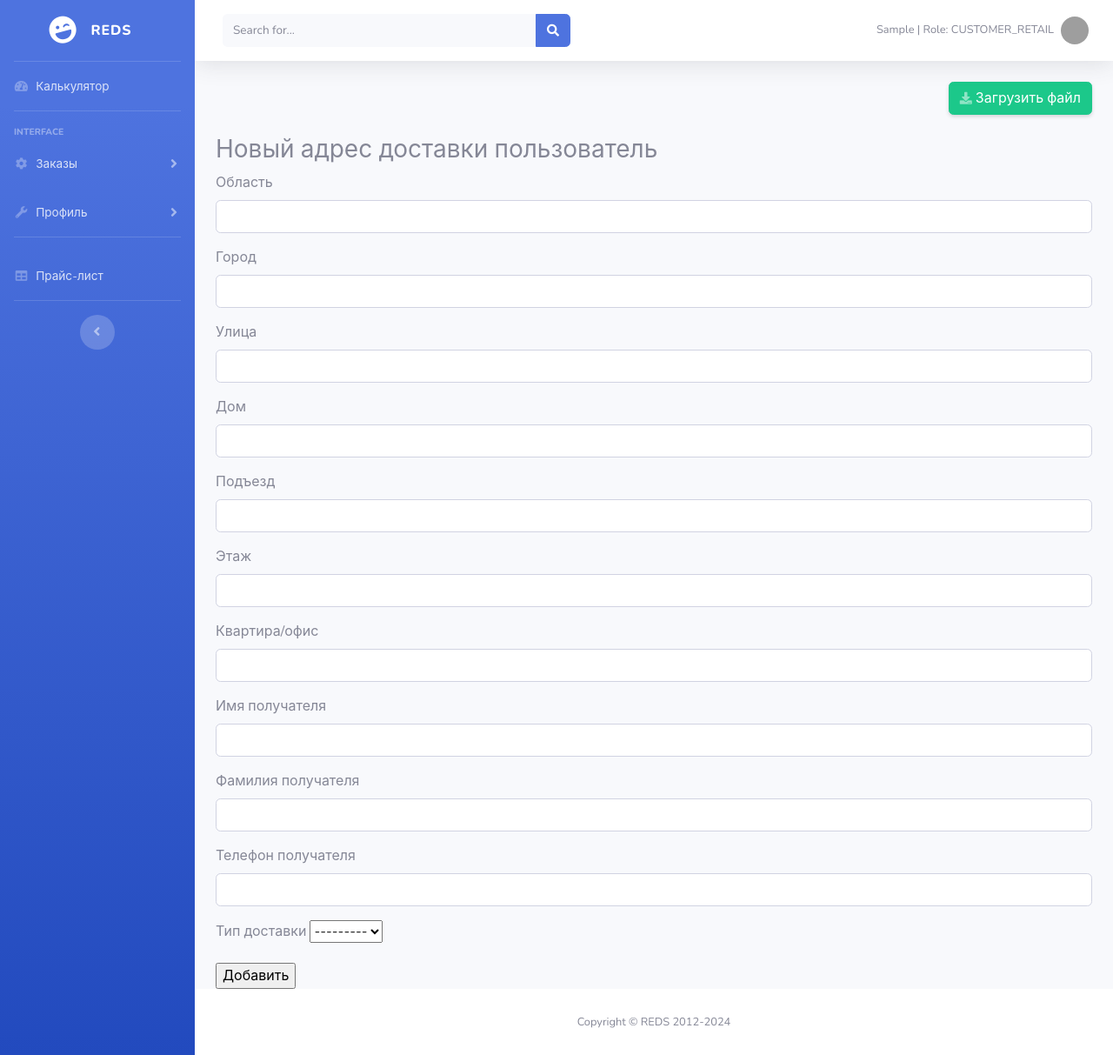
After one commit to Sapov/reds_cms, a Django app: page /users/create_address/ in a window 1280 px wide. The commit adds this page. Shown: the whole page at 87% size. Run offline with Django 5.2, Linux system fonts and the light colour scheme; the visitor is signed in with stand-in values (Sample User, id 1); some libraries are stand-ins or nearby versions; grey boxes are pictures that could not be loaded.

Commit message:
create address_create.html

```diff
--- a/users/templates/base.html
+++ b/users/templates/base.html
@@ -90,21 +90,14 @@
                 <div class="bg-white py-2 collapse-inner rounded">
                     <h6 class="collapse-header">Мой профиль:</h6>
                     <a class="collapse-item" href="{% url 'edit_profile' %}">Редактировать профиль</a>
+                    <a class="collapse-item" href="{% url 'address_list' %}">Доставка</a>
                     <a class="collapse-item" href="{% url 'user_list' %}">Все пользователи</a>
                     <a class="collapse-item" href="{% url 'user_create' %}">Добавить пользователя</a>
-
 
 
                 </div>
             </div>
         </li>
-
-
-
-
-
-
-
 
 
         <!-- Divider -->
@@ -137,14 +130,6 @@
         <!--                    <i class="fas fa-fw fa-chart-area"></i>-->
         <!--                    <span>Доставка</span></a>-->
         <!--            </li>-->
-
-
-
-
-
-
-
-
 
 
         <li class="nav-item">
@@ -220,7 +205,6 @@
                     </li>
 
 
-
                     <!-- Nav Item - User Information -->
                     <li class="nav-item dropdown no-arrow">
                         <a class="nav-link dropdown-toggle" href="#" id="userDropdown" role="button"
@@ -247,12 +231,14 @@
                             {% if request.user.is_authenticated %}
 
                             <div class="dropdown-divider"></div>
-                                <a class="dropdown-item" href="{% url 'logout' %}" data-toggle="modal" data-target="#logoutModal">
+                            <a class="dropdown-item" href="{% url 'logout' %}" data-toggle="modal"
+                               data-target="#logoutModal">
                                 <i class="fas fa-sign-out-alt fa-sm fa-fw mr-2 text-gray-400"></i>
                                 Выйти
                             </a>
                             {% else %}
-                                <a class="dropdown-item" href="{% url 'login' %}"data-toggle="modal" data-target="#logoutModal">
+                            <a class="dropdown-item" href="{% url 'login' %}" data-toggle="modal"
+                               data-target="#logoutModal">
                                 <i class="fas fa-sign-out-alt fa-sm fa-fw mr-2 text-gray-400"></i>
                                 Войти
                             </a>
@@ -265,13 +251,12 @@
             <!-- End of Topbar -->
 
 
-
             <!-- Begin Page Content -->
             <div class="container-fluid">
 
                 <!-- Page Heading -->
                 <div class="d-sm-flex align-items-center justify-content-between mb-4">
-                    <h1 class="h3 mb-0 text-gray-800"> </h1>
+                    <h1 class="h3 mb-0 text-gray-800"></h1>
 
                     <a href="{% url 'dashboard' %}" class="d-none d-sm-inline-block btn btn-success shadow-sm"><i
                             class="fas fa-download fa-sm text-white-50"></i> Загрузить файл</a>
@@ -284,10 +269,6 @@
 
             <!-- /.container-fluid -->
             <!-- End of Main Content -->
-
-
-
-
 
 
             <!-- Footer -->
@@ -339,7 +320,7 @@
     <script src="{% static 'vendor/jquery-easing/jquery.easing.min.js' %}"></script>
 
     <!-- Custom scripts for all pages-->
-    <script src= "{% static 'js/sb-admin-2.min.js' %}"></script>
+    <script src="{% static 'js/sb-admin-2.min.js' %}"></script>
 
 
     {% endif %}
--- /dev/null
+++ b/users/templates/users/address_create.html
@@ -0,0 +1,15 @@
+{% extends "base.html" %}
+{% block title %} Добавить адрес пользователя {% endblock %}
+{% load crispy_forms_tags %}
+
+{% block body %}
+
+<h3>Новый адрес доставки пользователь</h3>
+<form method="post">
+    {% csrf_token %}
+    {{ form|crispy }}
+
+
+    <input type="submit" value="Добавить">
+</form>
+{% endblock %}
--- a/users/templates/users/address_list.html
+++ b/users/templates/users/address_list.html
@@ -38,8 +38,8 @@
                 <td>{{ item.city }} {{ item.street }} {{ item.house}}</td>
                 <td>{{ item.first_name }} {{ item.last_name }}</td>
                 <td>{{ item.phone_number }}</td>
-                <td><a href="{% url 'user_update' item.id %}">Изменить</a></td>
-                <td><a href="{% url 'user_delete' item.id %}">Удалить</a></td>
+                <td><a href="{% url 'address_update' item.id %}">Изменить</a></td>
+                <td><a href="{% url 'address_delete' item.id %}">Удалить</a></td>
 
             </tr>
             {% endfor %}
```
Lines whose indentation alone changed are shown as unchanged.
